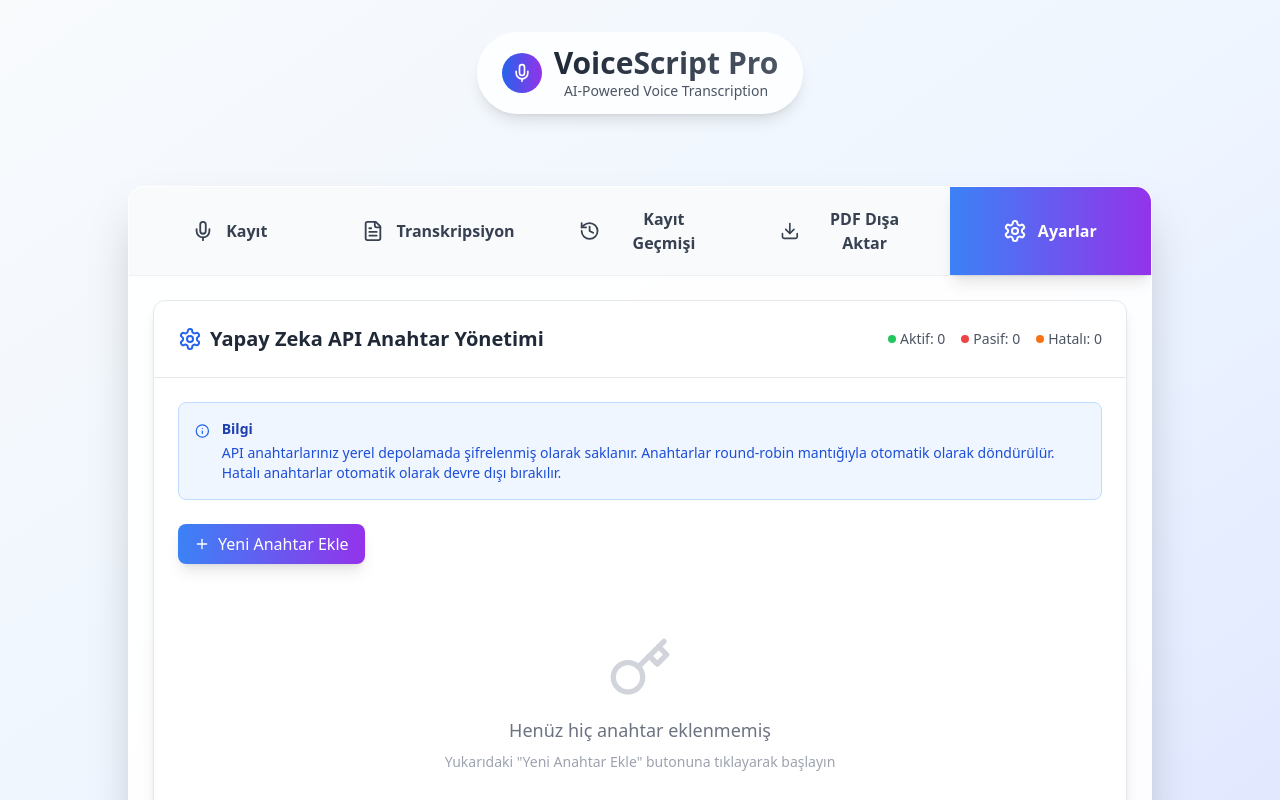
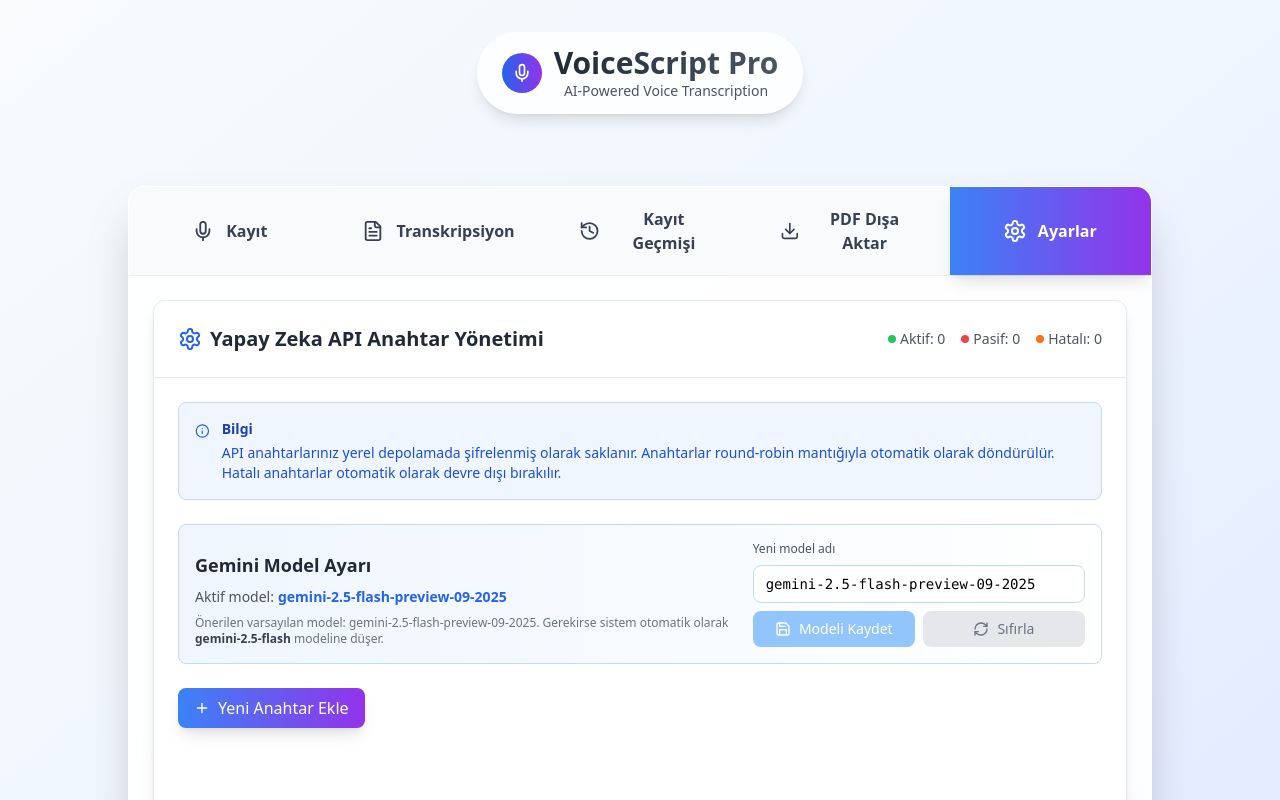
Before and after one commit to yaseraicode/aivoice, a React (Vite) app: page / in a window 1280 px wide. Both pictures are taken after a click on the button "Ayarlar". Shown: the top 800 px of the page. Built offline with nearby package versions, Linux system fonts and the light colour scheme.

Commit message:
gemine key model değiştirme bilme ekranı eklendi

```diff
--- a/src/components/SettingsPage.tsx
+++ b/src/components/SettingsPage.tsx
@@ -1,6 +1,6 @@
 import React, { useState, useEffect } from 'react';
-import { Settings, Plus, Trash2, Edit3, Check, X, Key, Eye, EyeOff, TestTube, AlertTriangle, Info, Save } from 'lucide-react';
-import { GeminiKeyManager, GeminiKey } from '../services/GeminiKeyManager';
+import { Settings, Plus, Trash2, Edit3, Check, X, Key, Eye, EyeOff, TestTube, AlertTriangle, Info, Save, RefreshCw } from 'lucide-react';
+import { GeminiKeyManager, GeminiKey, DEFAULT_GEMINI_MODEL } from '../services/GeminiKeyManager';
 
 const SettingsPage: React.FC = () => {
   const [keys, setKeys] = useState<GeminiKey[]>([]);
@@ -13,6 +13,11 @@ const SettingsPage: React.FC = () => {
   const [isLoading, setIsLoading] = useState(false);
   const [notification, setNotification] = useState<{ type: 'success' | 'error' | 'warning'; message: string } | null>(null);
   const [keyManager] = useState(() => GeminiKeyManager.getInstance());
+  const [currentModel, setCurrentModel] = useState(() => keyManager.getActiveModel());
+  const [modelInput, setModelInput] = useState(() => keyManager.getActiveModel());
+  const [isModelDirty, setIsModelDirty] = useState(false);
+  const [isSavingModel, setIsSavingModel] = useState(false);
+  const fallbackModel = keyManager.getFallbackModel();
 
   useEffect(() => {
     loadKeys();
@@ -20,11 +25,52 @@ const SettingsPage: React.FC = () => {
 
   const loadKeys = () => {
     setKeys(keyManager.getAllKeys());
+    const activeModel = keyManager.getActiveModel();
+    setCurrentModel(activeModel);
+    setModelInput((prev) => (isModelDirty ? prev : activeModel));
   };
 
   const showNotification = (type: 'success' | 'error' | 'warning', message: string) => {
     setNotification({ type, message });
     setTimeout(() => setNotification(null), 5000);
+  };
+
+  const handleModelInputChange = (value: string) => {
+    setModelInput(value);
+    setIsModelDirty(value.trim() !== currentModel.trim());
+  };
+
+  const handleResetModelInput = () => {
+    setModelInput(currentModel);
+    setIsModelDirty(false);
+  };
+
+  const handleSaveModel = () => {
+    const trimmedModel = modelInput.trim();
+
+    if (!trimmedModel) {
+      showNotification('error', 'Model adı boş olamaz.');
+      return;
+    }
+
+    if (trimmedModel === currentModel.trim()) {
+      showNotification('warning', 'Model zaten kullanılmakta.');
+      return;
+    }
+
+    setIsSavingModel(true);
+    try {
+      keyManager.setActiveModel(trimmedModel);
+      setCurrentModel(trimmedModel);
+      setModelInput(trimmedModel);
+      setIsModelDirty(false);
+      showNotification('success', 'Gemini modeli güncellendi.');
+    } catch (error) {
+      console.error('Gemini modelini kaydetme hatası:', error);
+      showNotification('error', 'Model kaydedilirken beklenmeyen bir hata oluştu.');
+    } finally {
+      setIsSavingModel(false);
+    }
   };
 
   const handleAddKey = () => {
@@ -179,6 +225,66 @@ const SettingsPage: React.FC = () => {
                 Anahtarlar round-robin mantığıyla otomatik olarak döndürülür.
                 Hatalı anahtarlar otomatik olarak devre dışı bırakılır.
               </p>
+            </div>
+          </div>
+        </div>
+
+        {/* Gemini Model Configuration */}
+        <div className="mb-6 bg-gradient-to-r from-blue-50 to-white border border-blue-200 rounded-lg p-4">
+          <div className="flex flex-col gap-4 md:flex-row md:items-end md:justify-between">
+            <div className="space-y-2">
+              <h3 className="text-lg font-semibold text-gray-800">Gemini Model Ayarı</h3>
+              <p className="text-sm text-gray-600">
+                Aktif model:
+                <span className="ml-1 font-semibold text-blue-600">{currentModel}</span>
+              </p>
+              <p className="text-xs text-gray-500">
+                Önerilen varsayılan model: {DEFAULT_GEMINI_MODEL}. Gerekirse sistem otomatik olarak <span className="font-semibold text-gray-700">{fallbackModel}</span> modeline düşer.
+              </p>
+            </div>
+
+            <div className="flex flex-col gap-2 md:w-1/2">
+              <label className="text-xs font-medium text-gray-600" htmlFor="gemini-model-input">
+                Yeni model adı
+              </label>
+              <input
+                id="gemini-model-input"
+                type="text"
+                value={modelInput}
+                onChange={(e) => handleModelInputChange(e.target.value)}
+                placeholder={DEFAULT_GEMINI_MODEL}
+                className="w-full px-3 py-2 border border-blue-200 rounded-lg focus:ring-2 focus:ring-blue-500 focus:border-transparent font-mono text-sm"
+              />
+              <div className="flex gap-2">
+                <button
+                  onClick={handleSaveModel}
+                  disabled={!isModelDirty || isSavingModel}
+                  className={`flex-1 flex items-center justify-center gap-2 px-4 py-2 rounded-lg text-sm transition-colors ${
+                    !isModelDirty || isSavingModel
+                      ? 'bg-blue-300 text-white cursor-not-allowed'
+                      : 'bg-blue-600 hover:bg-blue-700 text-white'
+                  }`}
+                >
+                  {isSavingModel ? (
+                    <div className="w-4 h-4 border-2 border-white border-t-transparent rounded-full animate-spin"></div>
+                  ) : (
+                    <Save className="w-4 h-4" />
+                  )}
+                  {isSavingModel ? 'Kaydediliyor...' : 'Modeli Kaydet'}
+                </button>
+                <button
+                  onClick={handleResetModelInput}
+                  disabled={!isModelDirty || isSavingModel}
+                  className={`flex-1 flex items-center justify-center gap-2 px-4 py-2 rounded-lg text-sm transition-colors ${
+                    !isModelDirty || isSavingModel
+                      ? 'bg-gray-200 text-gray-500 cursor-not-allowed'
+                      : 'bg-gray-100 hover:bg-gray-200 text-gray-700'
+                  }`}
+                >
+                  <RefreshCw className="w-4 h-4" />
+                  Sıfırla
+                </button>
+              </div>
             </div>
           </div>
         </div>
--- a/src/components/TranscriptionPanel.tsx
+++ b/src/components/TranscriptionPanel.tsx
@@ -1,8 +1,6 @@
 import React, { useState, useEffect, useRef } from 'react';
 import { FileText, Sparkles, GitCompare, Copy, Download, RefreshCw, Play, Pause, Volume2, UserCircle, Edit3, Eye } from 'lucide-react';
 import { GeminiKeyManager } from '../services/GeminiKeyManager';
-
-const GEMINI_DEFAULT_MODEL = 'gemini-2.5-flash-preview-09-2025';
 
 export interface AIImprovement {
   original: string;
@@ -339,15 +337,6 @@ Sistem: Gemini API anahtarı bulunamadı. Lütfen Ayarlar sayfasından geçerli
       // Convert audio blob to base64
       const base64Audio = await blobToBase64(audioBlob);
 
-      const model = GEMINI_DEFAULT_MODEL;
-      const apiUrl = `https://generativelanguage.googleapis.com/v1beta/models/${model}:generateContent?key=${GEMINI_API_KEY}`;
-
-      console.log('Gemini Audio Transcription Request:', {
-        model,
-        audioSize: audioBlob.size,
-        audioType: audioBlob.type
-      });
-
       const requestBody = {
         contents: [
           {
@@ -377,24 +366,52 @@ Zaman bilgisini kaydın gerçek başlangıç anına göre hesapla (örneğin kon
         }
       };
 
-      const response = await fetch(apiUrl, {
-        method: "POST",
+      const performRequest = (targetModel: string) => {
+        const apiUrl = `https://generativelanguage.googleapis.com/v1beta/models/${targetModel}:generateContent?key=${GEMINI_API_KEY}`;
+        console.log('Gemini Audio Transcription Request:', {
+          model: targetModel,
+          audioSize: audioBlob.size,
+          audioType: audioBlob.type
+        });
+
+        return fetch(apiUrl, {
+          method: 'POST',
           headers: {
-          "Content-Type": "application/json",
+            'Content-Type': 'application/json',
           },
           body: JSON.stringify(requestBody)
         });
+      };
 
-      console.log('Gemini Audio API Response Status:', response.status);
+      let modelInUse = keyManager.getActiveModel();
+      let response = await performRequest(modelInUse);
+
+      if (response.status === 404) {
+        const fallbackModel = keyManager.getFallbackModel();
+
+        if (fallbackModel && fallbackModel !== modelInUse) {
+          console.warn(`Primary Gemini model \"${modelInUse}\" not found. Trying fallback model \"${fallbackModel}\".`);
+          const fallbackResponse = await performRequest(fallbackModel);
+
+          if (fallbackResponse.ok) {
+            response = fallbackResponse;
+            modelInUse = fallbackModel;
+          } else {
+            const fallbackErrorText = await fallbackResponse.text();
+            console.error(`Gemini Audio Fallback Error (${fallbackModel}):`, fallbackErrorText);
+            throw new Error(`Gemini API fallback error (${fallbackModel}): ${fallbackResponse.status} - ${fallbackErrorText}`);
+          }
+        }
+      }
 
       if (!response.ok) {
         const errorText = await response.text();
-        console.error('Gemini Audio API Error:', errorText);
-        throw new Error(`Gemini API error: ${response.status} - ${errorText}`);
+        console.error(`Gemini Audio API Error (${modelInUse}):`, errorText);
+        throw new Error(`Gemini API error (${modelInUse}): ${response.status} - ${errorText}`);
       }
 
       const data = await response.json();
-      console.log('Gemini Audio API Response:', data);
+      console.log(`Gemini Audio API Response (${modelInUse}):`, data);
 
       const transcribedText = data.candidates?.[0]?.content?.parts?.[0]?.text;
 
@@ -599,15 +616,6 @@ ${rawTranscription}`
     try {
       setIsImproving(true);
 
-      const model = GEMINI_DEFAULT_MODEL;
-      const apiUrl = `https://generativelanguage.googleapis.com/v1beta/models/${model}:generateContent?key=${GEMINI_API_KEY}`;
-
-      console.log('Gemini API Request:', {
-        model,
-        apiUrl: apiUrl.replace(GEMINI_API_KEY, '[HIDDEN]'),
-        promptLength: prompts[type].length
-      });
-
       const requestBody = {
         contents: [
           {
@@ -640,24 +648,55 @@ ${rawTranscription}`
         ]
       };
 
-      const response = await fetch(apiUrl, {
-        method: "POST",
+      const performRequest = (targetModel: string) => {
+        const apiUrl = `https://generativelanguage.googleapis.com/v1beta/models/${targetModel}:generateContent?key=${GEMINI_API_KEY}`;
+        console.log('Gemini API Request:', {
+          model: targetModel,
+          apiUrl: apiUrl.replace(GEMINI_API_KEY, '[HIDDEN]'),
+          promptLength: prompts[type].length
+        });
+
+        return fetch(apiUrl, {
+          method: 'POST',
           headers: {
-          "Content-Type": "application/json",
+            'Content-Type': 'application/json',
           },
           body: JSON.stringify(requestBody)
         });
+      };
 
-      console.log('Gemini API Response Status:', response.status);
+      let modelInUse = keyManager.getActiveModel();
+      let response = await performRequest(modelInUse);
+
+      if (response.status === 404) {
+        const fallbackModel = keyManager.getFallbackModel();
+
+        if (fallbackModel && fallbackModel !== modelInUse) {
+          console.warn(`Primary Gemini model \"${modelInUse}\" not found. Trying fallback model \"${fallbackModel}\".`);
+          const fallbackResponse = await performRequest(fallbackModel);
+
+          if (fallbackResponse.ok) {
+            response = fallbackResponse;
+            modelInUse = fallbackModel;
+          } else {
+            const fallbackErrorText = await fallbackResponse.text();
+            console.error(`Gemini API Fallback Error (${fallbackModel}):`, fallbackErrorText);
+            throw new Error(`Gemini API fallback error (${fallbackModel}): ${fallbackResponse.status} - ${fallbackErrorText}`);
+          }
+        }
+      }
 
       if (!response.ok) {
         const errorText = await response.text();
-        console.error('Gemini API Error Response:', errorText);
-        throw new Error(`Gemini API error: ${response.status} - ${errorText}`);
+        console.error(`Gemini API Error Response (${modelInUse}):`, errorText);
+        throw new Error(`Gemini API error (${modelInUse}): ${response.status} - ${errorText}`);
       }
 
       const data = await response.json();
-      console.log('Gemini API Response Data:', data);
+      console.log('Gemini API Response Data:', {
+        model: modelInUse,
+        response: data
+      });
 
       const improvedText = data.candidates?.[0]?.content?.parts?.[0]?.text;
 
--- a/src/services/GeminiKeyManager.ts
+++ b/src/services/GeminiKeyManager.ts
@@ -17,10 +17,11 @@ export interface GeminiKey {
 export interface KeyStorage {
   geminiKeys: GeminiKey[];
   lastRotated: string;
+  activeModel?: string;
 }
 
-const PRIMARY_GEMINI_MODEL = 'gemini-2.5-flash-preview-09-2025';
-const FALLBACK_GEMINI_MODEL = 'gemini-2.0-flash-exp';
+export const DEFAULT_GEMINI_MODEL = 'gemini-2.5-flash-preview-09-2025';
+const FALLBACK_GEMINI_MODEL = 'gemini-2.5-flash';
 
 export class GeminiKeyManager {
   private static instance: GeminiKeyManager;
@@ -28,6 +29,7 @@ export class GeminiKeyManager {
   private currentKeyIndex = 0;
   private readonly STORAGE_KEY = 'gemini-api-keys';
   private readonly ENCRYPTION_KEY = 'voice-script-encryption-key';
+  private primaryModel = DEFAULT_GEMINI_MODEL;
 
   private constructor() {
     this.loadKeys();
@@ -52,6 +54,7 @@ export class GeminiKeyManager {
           status: key.status || (key.isActive ? 'active' : 'passive') // Eski veriler için geriye uyumluluk
         }));
         this.currentKeyIndex = data.lastRotated ? this.getNextActiveKeyIndex() : 0;
+        this.primaryModel = data.activeModel?.trim() || DEFAULT_GEMINI_MODEL;
       }
     } catch (error) {
       console.error('Error loading keys from localStorage:', error);
@@ -67,7 +70,8 @@ export class GeminiKeyManager {
           ...key,
           key: this.encrypt(key.key)
         })),
-        lastRotated: new Date().toISOString()
+        lastRotated: new Date().toISOString(),
+        activeModel: this.primaryModel
       };
       localStorage.setItem(this.STORAGE_KEY, JSON.stringify(data));
     } catch (error) {
@@ -198,6 +202,25 @@ export class GeminiKeyManager {
     return this.keys.some(key => key.isActive);
   }
 
+  getActiveModel(): string {
+    return this.primaryModel || DEFAULT_GEMINI_MODEL;
+  }
+
+  setActiveModel(model: string): void {
+    const sanitized = model.trim() || DEFAULT_GEMINI_MODEL;
+
+    if (sanitized === this.primaryModel) {
+      return;
+    }
+
+    this.primaryModel = sanitized;
+    this.saveKeys();
+  }
+
+  getFallbackModel(): string {
+    return FALLBACK_GEMINI_MODEL;
+  }
+
   // Edit a key with validation
   editKey(id: string, name: string, apiKey: string): { success: boolean; error?: string } {
     // Validation
@@ -294,8 +317,10 @@ export class GeminiKeyManager {
       // Set loading state
       this.setKeyTestStatus(keyId, 'testing');
 
+      const primaryModel = this.getActiveModel();
+
       // Test with primary model first
-      let response = await fetch(`https://generativelanguage.googleapis.com/v1beta/models/${PRIMARY_GEMINI_MODEL}:generateContent?key=${key.key}`, {
+      let response = await fetch(`https://generativelanguage.googleapis.com/v1beta/models/${primaryModel}:generateContent?key=${key.key}`, {
         method: 'POST',
         headers: {
           'Content-Type': 'application/json',
@@ -315,8 +340,9 @@ export class GeminiKeyManager {
 
       // If primary model fails with 404, try fallback model
       if (response.status === 404) {
-        console.log('Primary model not found, trying fallback model...');
-        response = await fetch(`https://generativelanguage.googleapis.com/v1beta/models/${FALLBACK_GEMINI_MODEL}:generateContent?key=${key.key}`, {
+        const fallbackModel = this.getFallbackModel();
+        console.log(`Primary model "${primaryModel}" not found, trying fallback model "${fallbackModel}"...`);
+        response = await fetch(`https://generativelanguage.googleapis.com/v1beta/models/${fallbackModel}:generateContent?key=${key.key}`, {
           method: 'POST',
           headers: {
             'Content-Type': 'application/json',
@@ -423,7 +449,8 @@ export class GeminiKeyManager {
   // Test a key (legacy method for backward compatibility)
   async testKey(key: string): Promise<{ success: boolean; error?: string }> {
     try {
-      const response = await fetch(`https://generativelanguage.googleapis.com/v1beta/models/${PRIMARY_GEMINI_MODEL}:generateContent?key=${key}`, {
+      const primaryModel = this.getActiveModel();
+      const response = await fetch(`https://generativelanguage.googleapis.com/v1beta/models/${primaryModel}:generateContent?key=${key}`, {
         method: 'POST',
         headers: {
           'Content-Type': 'application/json',
```
Also changed, not shown: 1 other file (tests, documents, lock files or other folders). Lines whose indentation alone changed are shown as unchanged.
